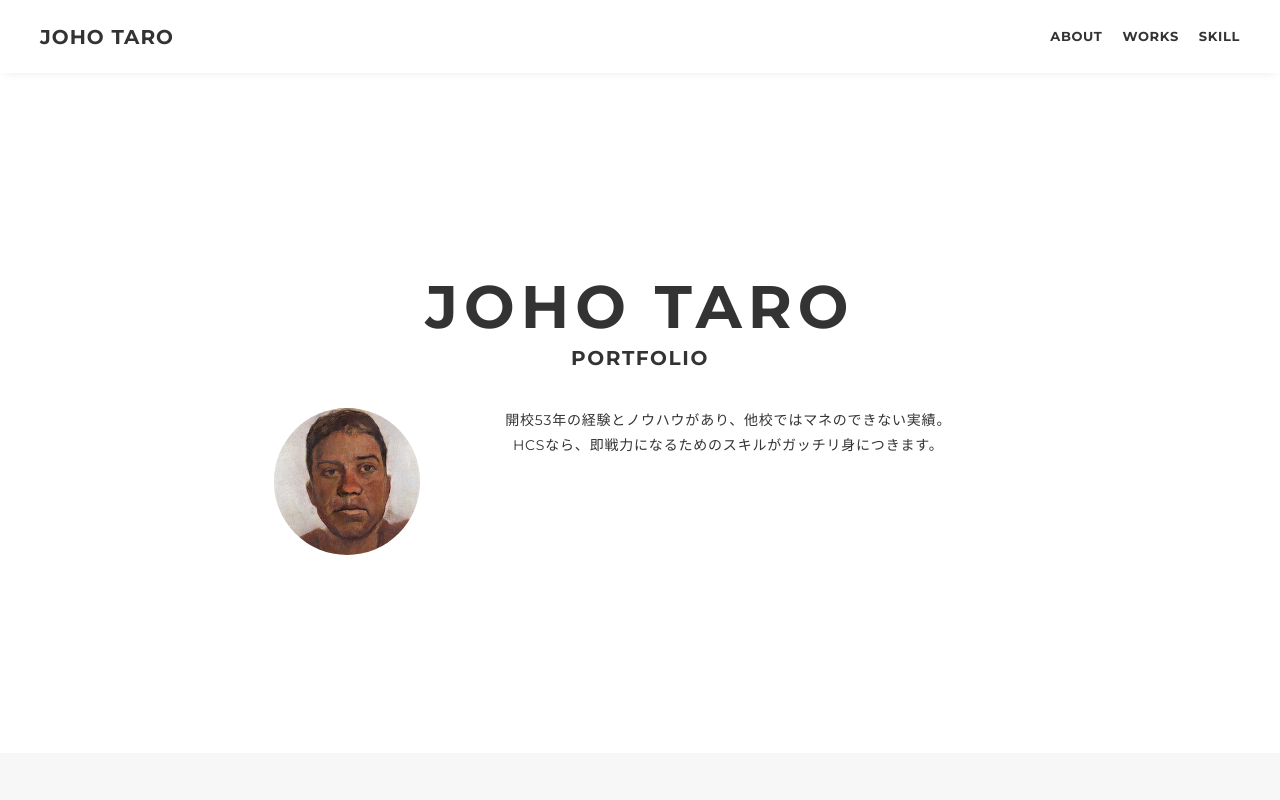
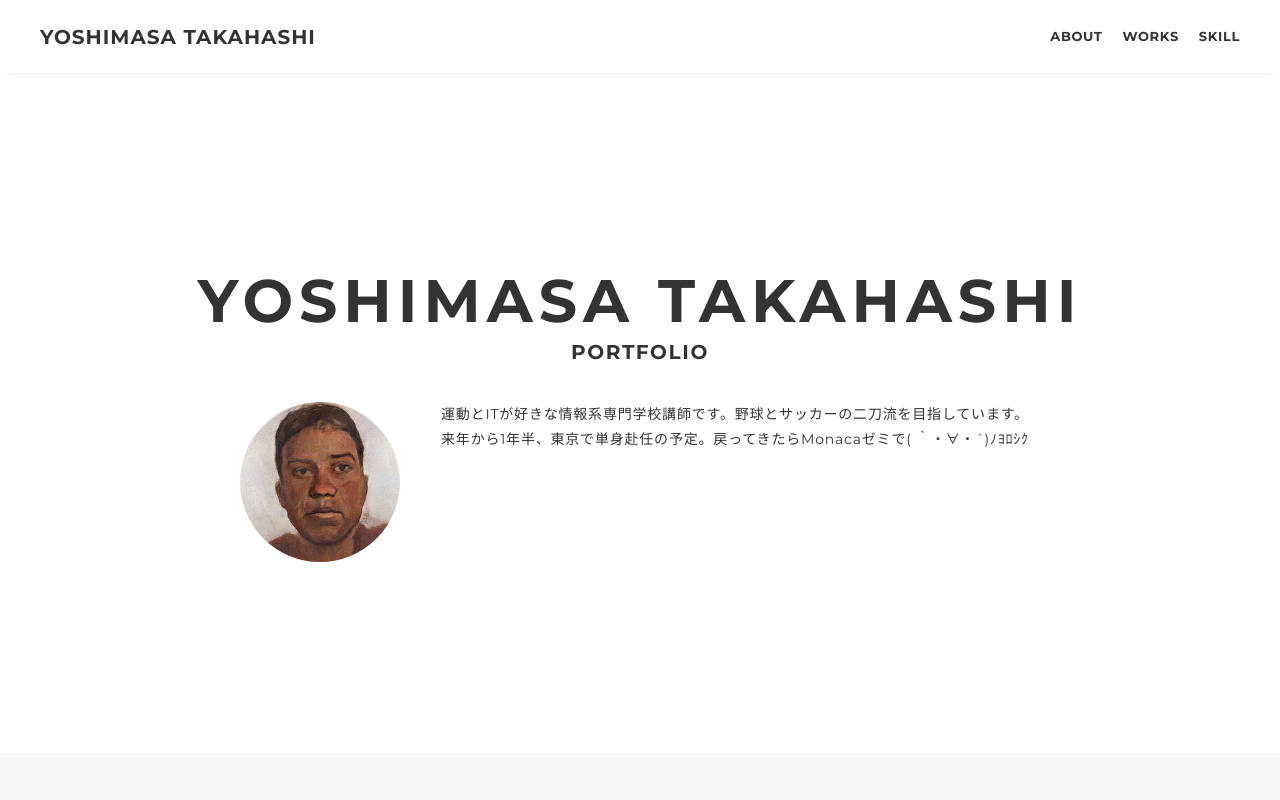
Before and after one commit to yoshitaka-git/J2A299, a plain HTML site: page portfolioans/index.html in a window 1280 px wide. Shown: the top 800 px of the page. Drawn offline with nearby package versions, Linux system fonts and the light colour scheme.

Commit message:
Update index.html
個人情報を修正

```diff
--- a/portfolioans/index.html
+++ b/portfolioans/index.html
@@ -4,7 +4,7 @@
 <head>
 	<meta charset="utf-8">
 	<meta name="viewport" content="width=device-width,initial-scale=1.0,user-scalable=no">
-	<meta name="description" content="JOHO TAROのポートフォリオサイトです" />
+	<meta name="description" content="YOSHIMASA TAKAHASHIのポートフォリオサイトです" />
 	<title>PORTFOLIO</title>
 	<link rel="preconnect" href="https://fonts.gstatic.com">
 	<link href="https://fonts.googleapis.com/css2?family=Montserrat:wght@400;700&display=swap" rel="stylesheet">
@@ -20,7 +20,7 @@
 		<header class="header ">
 			<div class="inner">
 				<h1 class="header-logo">
-					<a href=".">JOHO TARO</a>
+					<a href=".">YOSHIMASA TAKAHASHI</a>
 				</h1>
 				<nav class="header-nav">
 					<ul class="header-nav-list">
@@ -36,15 +36,15 @@
 			<!-- main-visual -->
 			<div class="main-visual" id="about">
 				<div class="main-visual-inner">
-					<p class="main-visual-title">JOHO TARO</p>
+					<p class="main-visual-title">YOSHIMASA TAKAHASHI</p>
 					<p class="main-visual-subtitle">PORTFOLIO</p>
 					<div class="main-visual-profile">
 						<p class="main-visual-img">
 							<img src="img/profile.png" alt="自画像" />
 						</p>
 						<p class="main-visual-text">
-							開校53年の経験とノウハウがあり、<br class="sp-only">他校ではマネのできない実績。<br>
-							HCSなら、即戦力になるためのスキルが<br class="sp-only">ガッチリ身につきます。<br>
+							運動とITが好きな情報系専門学校講師です。<br class="sp-only">野球とサッカーの二刀流を目指しています。<br>
+							来年から1年半、東京で単身赴任の予定。<br class="sp-only">戻ってきたらMonacaゼミで( ｀・∀・´)ﾉﾖﾛｼｸ<br>
 						</p>
 					</div>
 				</div>
@@ -134,7 +134,7 @@
 		</main>
 		<!-- footer -->
 		<footer class="footer">
-			<div class="copyright">&copy; HCS ITシステム科.</div>
+			<div class="copyright">&copy; HCS システムエンジニア科.</div>
 		</footer>
 		<!-- /footer -->
 	</div>
```
